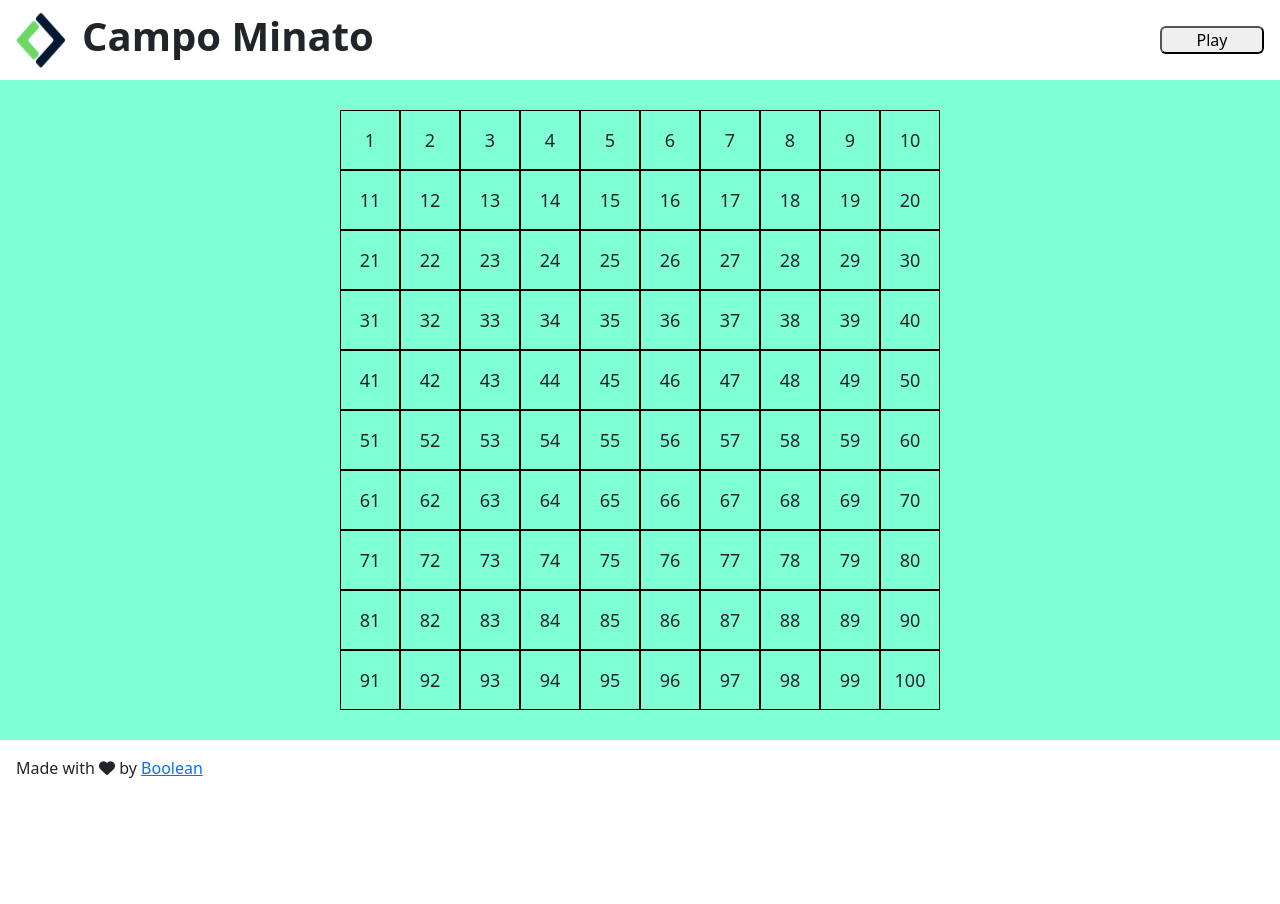
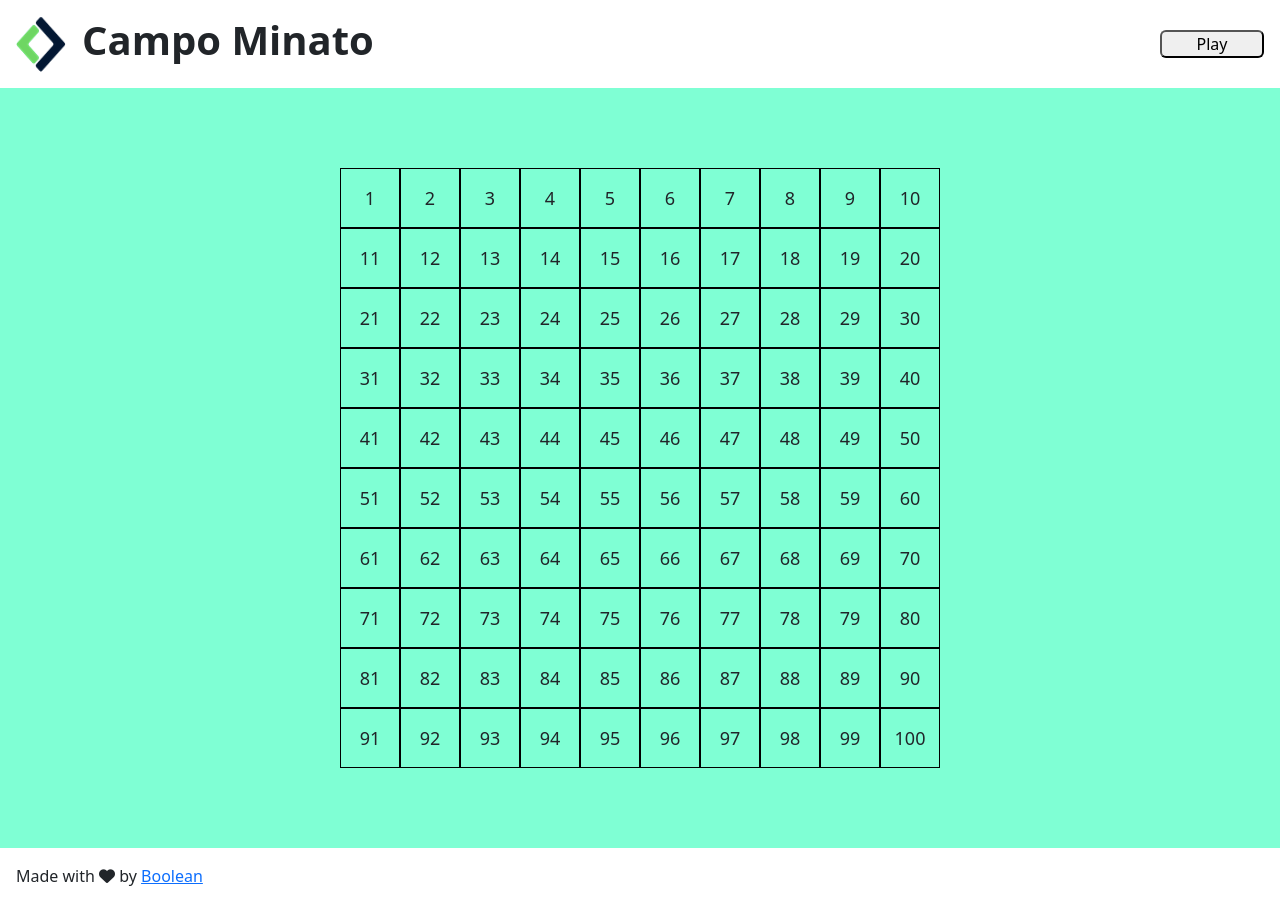
Before and after one commit to AndreaScaranari/js-campominato-grid, a plain HTML site: page index.html in a window 1280 px wide. Both pictures are taken after a click on the button "Play". Before the commit the page ends 800 px from the top, so only its background shows below. Drawn offline with nearby package versions, Linux system fonts and the light colour scheme.

Commit message:
milestone_4

```diff
--- a/css/style.css
+++ b/css/style.css
@@ -14,15 +14,10 @@ img {
     display: block;
 }
 
-/* *header */
-header {
-    height: 80px;
-}
-
 /* * main */
 main {
     background-color: #7FFFD4;
-    height: calc(100vh - 140px);
+    padding: 5rem 0 5rem;
 }
 
 .grid {
@@ -34,14 +29,14 @@ main {
     display: flex;
     justify-content: center;
     align-items: center;
-
     border: 1px solid black;
     width: calc(100% / 10);
     height: calc(100% / 10);
     font-size: large;
+    cursor: pointer;
 }
 
-/* * footer */
-footer {
-    height: 60px;
+.clicked {
+    background-color: blue;
+    color: white;
 }
--- a/js/script.js
+++ b/js/script.js
@@ -10,11 +10,24 @@ const cellsTotal = cellsRow * cellsColumn;
 // event listener al click del pulsante play
 playButton.addEventListener("click", function() {
 
+    while (grid.hasChildNodes()) {
+        grid.removeChild(grid.firstChild)
+    };
+
 // Genero le celle
 for (let i = 1; i <= cellsTotal; i++) {
     const newCell = document.createElement("div");
     newCell.classList.add("cell");
+    // inserisco il numero
     newCell.innerText = i;
+    // stampo in pagina
     grid.appendChild(newCell);
+
+    // aggiungo event listener per il click colorando di azzurro con stampa in console
+    newCell.addEventListener("click", function(){
+        newCell.classList.toggle("clicked");
+        console.log(i);
+    });
+
 }
 });
```
